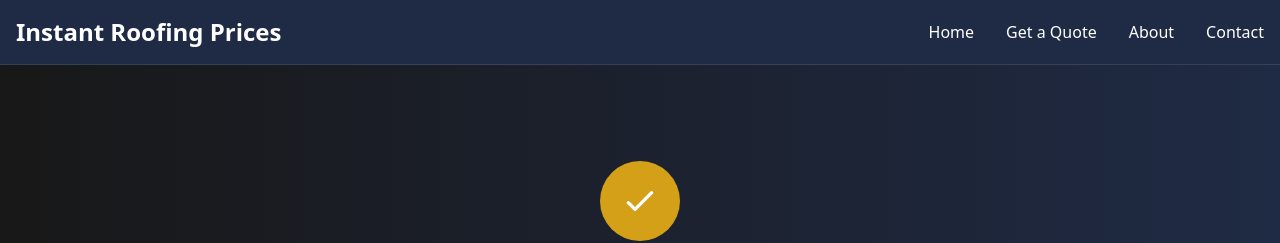
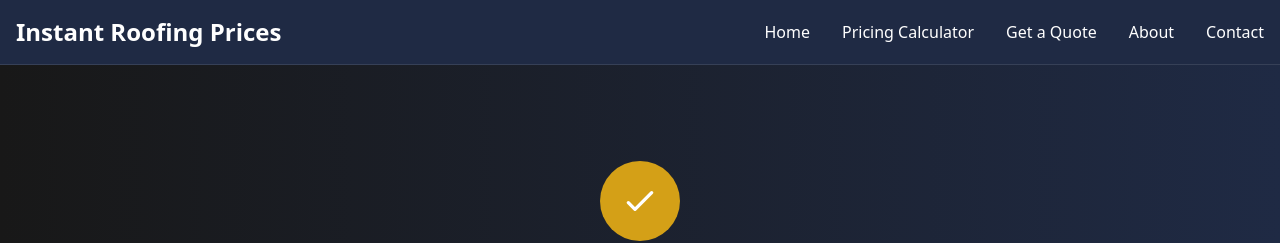
Before and after one commit to tim-amredev/roofing-lead-site, a Jekyll site: the page built from thank-you.html, in a window 1280 px wide. Shown: the top 243 px of the page. Built offline with Jekyll 4.4.1, drawn with Linux system fonts in a browser that asks for light colours.

Commit message:
Update header.html

```diff
--- a/_includes/header.html
+++ b/_includes/header.html
@@ -7,6 +7,7 @@
 
       <nav class="hidden md:flex space-x-8">
         <a href="{{ '/' | relative_url }}" class="text-white hover:text-yellow-400 transition-colors">Home</a>
+        <a href="{{ '/pricing-calculator' | relative_url }}" class="text-white hover:text-yellow-400 transition-colors">Pricing Calculator</a>
         <a href="{{ '/questionnaire' | relative_url }}" class="text-white hover:text-yellow-400 transition-colors">Get a Quote</a>
         <a href="{{ '/about' | relative_url }}" class="text-white hover:text-yellow-400 transition-colors">About</a>
         <a href="{{ '/contact' | relative_url }}" class="text-white hover:text-yellow-400 transition-colors">Contact</a>
@@ -22,6 +23,7 @@
     <div id="mobile-menu" class="md:hidden hidden py-4">
       <nav class="flex flex-col space-y-4">
         <a href="{{ '/' | relative_url }}" class="text-white hover:text-yellow-400 transition-colors">Home</a>
+        <a href="{{ '/pricing-calculator' | relative_url }}" class="text-white hover:text-yellow-400 transition-colors">Pricing Calculator</a>
         <a href="{{ '/questionnaire' | relative_url }}" class="text-white hover:text-yellow-400 transition-colors">Get a Quote</a>
         <a href="{{ '/about' | relative_url }}" class="text-white hover:text-yellow-400 transition-colors">About</a>
         <a href="{{ '/contact' | relative_url }}" class="text-white hover:text-yellow-400 transition-colors">Contact</a>
```
